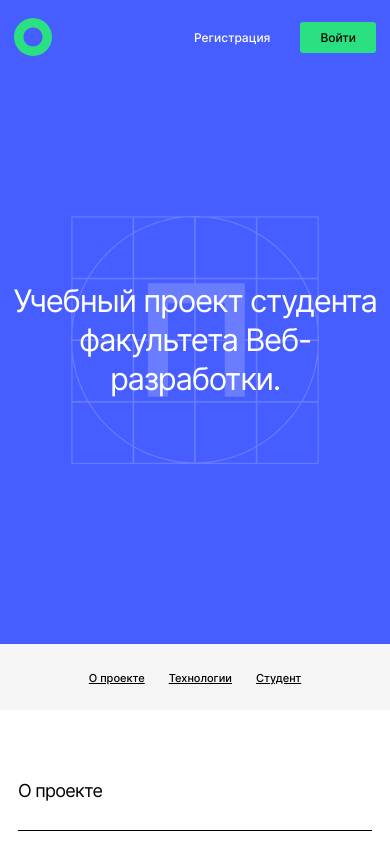
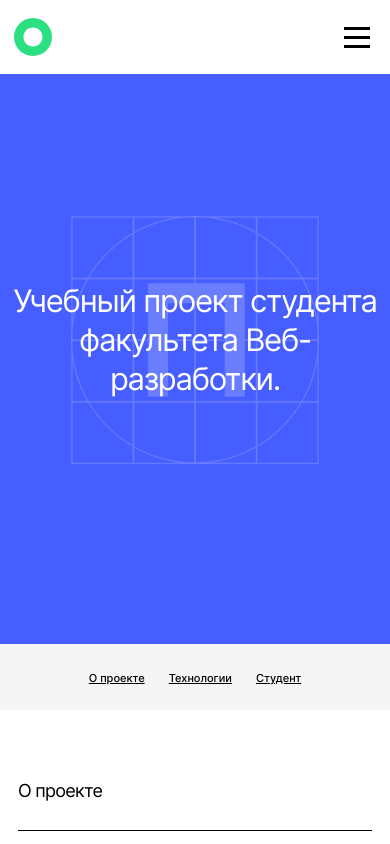
Before and after one commit to MikhailDushechkin/movies-explorer-frontend, a React (Create React App) app: page / in a window 390 px wide. Shown: the top 844 px of the page. Built offline with nearby package versions, Linux system fonts and the light colour scheme.

Commit message:
refactor: indents in the movies have been changed, the burger menu has been edited, the App has been moved

```diff
--- a/src/components/AccountLink/AccountLink.js
+++ b/src/components/AccountLink/AccountLink.js
@@ -18,8 +18,8 @@ function AccountLink({ isOpenedMenu, onClose }) {
         xmlns="http://www.w3.org/2000/svg"
       >
         <path
-          fill-rule="evenodd"
-          clip-rule="evenodd"
+          fillRule="evenodd"
+          clipRule="evenodd"
           d="M8 4C8 5.10457 7.10457 6 6 6C4.89543 6 4 5.10457 4 4C4 2.89543 4.89543 2 6 2C7.10457 2 8 2.89543 8 4ZM10 4C10 6.20914 8.20914 8 6 8C3.79086 8 2 6.20914 2 4C2 1.79086 3.79086 0 6 0C8.20914 0 10 1.79086 10 4ZM4 9C1.79086 9 0 10.7909 0 13V14H2V13C2 11.8954 2.89543 11 4 11H8C9.10457 11 10 11.8954 10 13V14H12V13C12 10.7909 10.2091 9 8 9H4Z"
           fill="black"
         />
--- a/src/components/Burger/Burger.css
+++ b/src/components/Burger/Burger.css
@@ -7,30 +7,30 @@
 }
 
 .burger__line {
-  width: 20px;
-  height: 2px;
+  width: 26px;
+  height: 3px;
   background-color: #000000;
   position: relative;
 }
 
 .burger__line::before {
   content: '';
-  width: 20px;
-  height: 2px;
+  width: 26px;
+  height: 3px;
   background-color: #000000;
   position: absolute;
-  top: -7px;
+  top: -9px;
   left: 0;
   transition: all 0.3s ease-out;
 }
 
 .burger__line::after {
   content: '';
-  width: 20px;
-  height: 2px;
+  width: 26px;
+  height: 3px;
   background-color: #000000;
   position: absolute;
-  top: 7px;
+  top: 9px;
   left: 0;
   transition: all 0.3s ease-out;
 }
@@ -40,7 +40,7 @@
 }
 
 .burger_type_close .burger__line::before {
-  width: 22px;
+  width: 26px;
   transform: rotate(45deg);
   top: 0;
 }
@@ -58,9 +58,6 @@
 @media screen and (max-width: 768px) {
   .burger {
     display: block;
-    position: fixed;
-    top: 16px;
-    right: 13px;
     width: 38px;
     height: 38px;
     display: flex;
--- a/src/components/Header/Header.js
+++ b/src/components/Header/Header.js
@@ -9,7 +9,7 @@ import AccountLink from '../AccountLink/AccountLink';
 import Burger from '../Burger/Burger';
 
 function Header() {
-  const [loggedIn, setIsLoggedIn] = React.useState(false);
+  const [loggedIn, setIsLoggedIn] = React.useState(true);
   const [isMenuOpen, setIsMenuOpen] = React.useState(false);
 
   const location = useLocation();
@@ -21,6 +21,7 @@ function Header() {
       }`}
     >
       <div className="header__container">
+        <Logo />
         {loggedIn && (
           <Burger
             loggedIn={loggedIn}
@@ -28,11 +29,10 @@ function Header() {
             setIsMenuOpen={setIsMenuOpen}
           />
         )}
-        <Logo />
         {loggedIn ? (
           <>
             <Navigation isMenuOpened={isMenuOpen} />{' '}
-            <AccountLink isMenuOpened={isMenuOpen} />
+            <AccountLink isMenuOpened={!isMenuOpen} />
           </>
         ) : (
           <nav className="header__menu">
--- a/src/components/MoviesCard/MoviesCard.css
+++ b/src/components/MoviesCard/MoviesCard.css
@@ -84,7 +84,7 @@
   background-position: center;
 }
 
-@media screen and (max-width: 990px) {
+@media screen and (max-width: 910px) {
   .card {
     width: 342px;
     height: 309px;
@@ -108,6 +108,7 @@
 
   .card__header-block {
     margin-bottom: 14px;
+    padding: 0 14px;
   }
 
   .card__title {
--- a/src/components/MoviesCardList/MoviesCardList.css
+++ b/src/components/MoviesCardList/MoviesCardList.css
@@ -1,10 +1,9 @@
 .movies-card-list {
-  padding: 70px 10px 80px 10px;
+  padding: 70px 70px 80px 70px;
 }
 
 .movies-card-list__conteiner {
   max-width: 1280px;
-  padding: 0 70px;
   margin: 0 auto;
 }
 
@@ -14,7 +13,7 @@
   display: grid;
   grid-template-columns: repeat(auto-fit, 360px);
   grid-template-rows: auto;
-  gap: 32px 30px;
+  gap: 32px 28px;
   justify-content: center;
 }
 
@@ -39,9 +38,13 @@
   opacity: 0.7;
 }
 
-@media screen and (max-width: 990px) {
-  .movies-card-list__conteiner {
-    padding: 0 30px;
+@media screen and (max-width: 910px) {
+  .movies-card-list {
+    padding: 70px 30px 80px 30px;
+  }
+
+  .movies-card-list__more-button {
+    margin: 80px 0 0 0;
   }
 
   .movies-card-list__list {
@@ -51,12 +54,12 @@
 }
 
 @media screen and (max-width: 766px) {
-  .movies-card-list__conteiner {
-    padding: 0 10px;
+  .movies-card-list {
+    padding: 40px 10px 80px 10px;
   }
 
   .movies-card-list__list {
     gap: 16px;
-    grid-template-columns: repeat(1, 300px);
+    grid-template-columns: repeat(auto-fit, 300px);
   }
 }
--- a/src/components/Navigation/Navigation.css
+++ b/src/components/Navigation/Navigation.css
@@ -77,7 +77,7 @@
     width: 100%;
     max-width: 520px;
     height: 100vh;
-    padding: 144px 10px 46px;
+    padding: 159px 22px 46px;
     background-color: #ffffff;
     box-sizing: border-box;
     transition: all 0.5s linear;
@@ -85,13 +85,14 @@
     flex-direction: column;
     align-items: center;
     justify-content: start;
-    gap: 20px;
+    gap: 26px;
     z-index: 5;
   }
 
   .navigation__menu-item {
     position: relative;
     z-index: 10;
+    margin: 0;
   }
 
   .navigation__menu-account-link {
@@ -116,6 +117,11 @@
 }
 
 @media screen and (max-width: 500px) {
+  .navigation__menu-wrapper {
+    gap: 26px;
+    padding: 158px 13px 46px;
+  }
+
   .navigation__link_side-menu {
     padding-bottom: 7px;
   }
--- a/src/components/Portfolio/Portfolio.css
+++ b/src/components/Portfolio/Portfolio.css
@@ -72,7 +72,7 @@
   }
 
   .portfolio__link-symbol {
-    line-height: 60px;
+    line-height: 50px;
   }
 }
 
--- a/src/components/Techs/Techs.css
+++ b/src/components/Techs/Techs.css
@@ -138,5 +138,7 @@
 
   .techs__list {
     margin: 50px 0 0 0;
+    max-width: 178px;
+    justify-content: flex-start;
   }
 }
--- a/src/index.js
+++ b/src/index.js
@@ -2,7 +2,7 @@ import React from 'react';
 import ReactDOM from 'react-dom/client';
 import { BrowserRouter } from 'react-router-dom';
 import './index.css';
-import App from './App';
+import App from './components/App/App';
 
 const root = ReactDOM.createRoot(document.getElementById('root'));
 root.render(
```
Also changed, not shown: src/components/App/App.js (renamed from src/App.js, +10 -10 lines), src/components/App/App.css (added).
